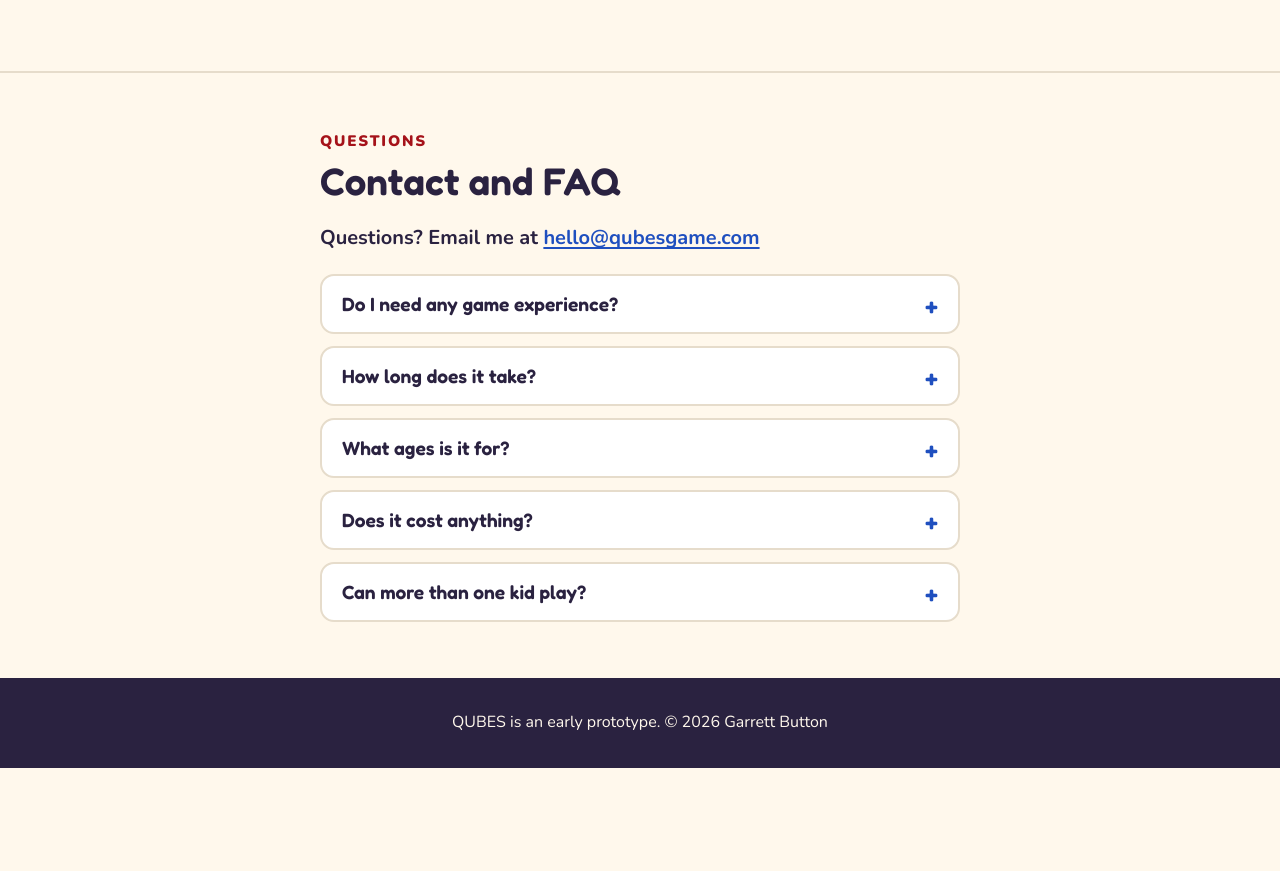
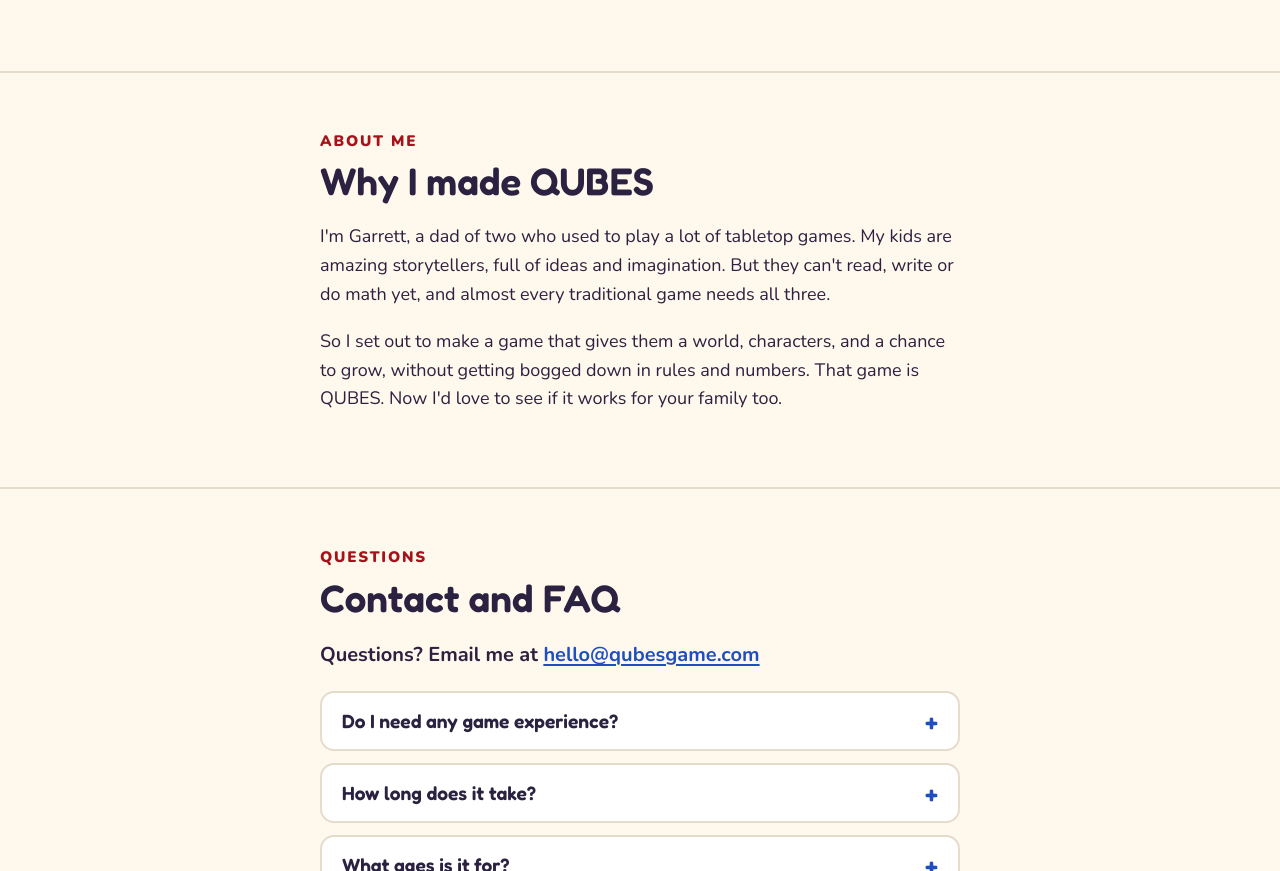
Before and after one commit to theresamouseinmyhouse/qubes, a plain HTML site: page index.html in a window 1280 px wide. Shown: the part 5062-5933 px from the top of the page. Before the commit the page ends 5830 px from the top, so only its background shows below. Drawn offline with Linux system fonts and the light colour scheme.

Commit message:
Add a short About me section
Co-Authored-By: Claude Opus 5.5 <noreply@anthropic.com>

```diff
--- a/index.html
+++ b/index.html
@@ -241,6 +241,16 @@
       </div>
     </section>
 
+    <!-- About me -->
+    <section id="about-me">
+      <div class="wrap narrow">
+        <span class="eyebrow">About me</span>
+        <h2>Why I made QUBES</h2>
+        <p>I'm Garrett, a dad of two who used to play a lot of tabletop games. My kids are amazing storytellers, full of ideas and imagination. But they can't read, write or do math yet, and almost every traditional game needs all three.</p>
+        <p>So I set out to make a game that gives them a world, characters, and a chance to grow, without getting bogged down in rules and numbers. That game is QUBES. Now I'd love to see if it works for your family too.</p>
+      </div>
+    </section>
+
     <!-- 10. Contact + FAQ -->
     <section id="faq">
       <div class="wrap narrow">
```
